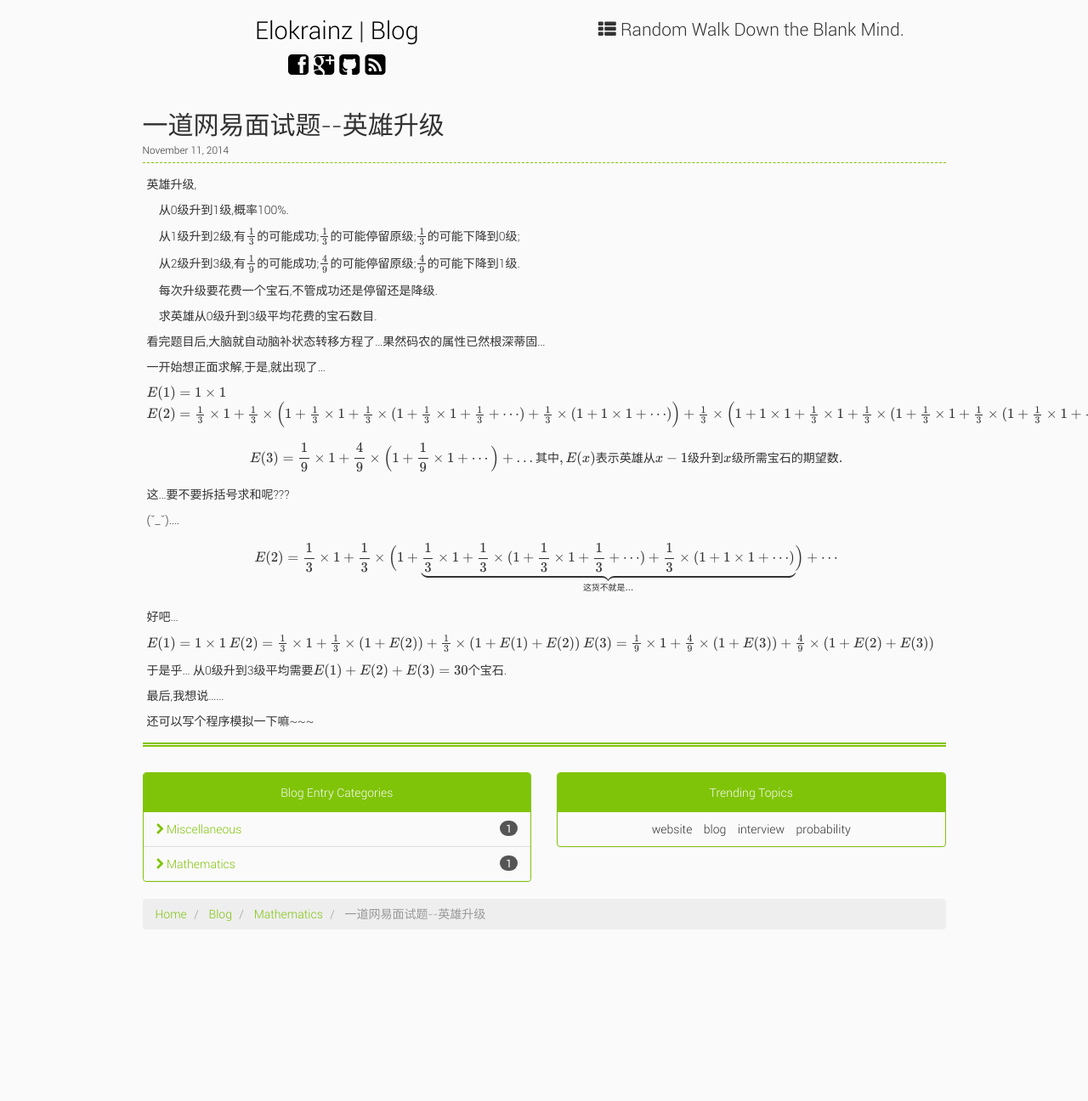
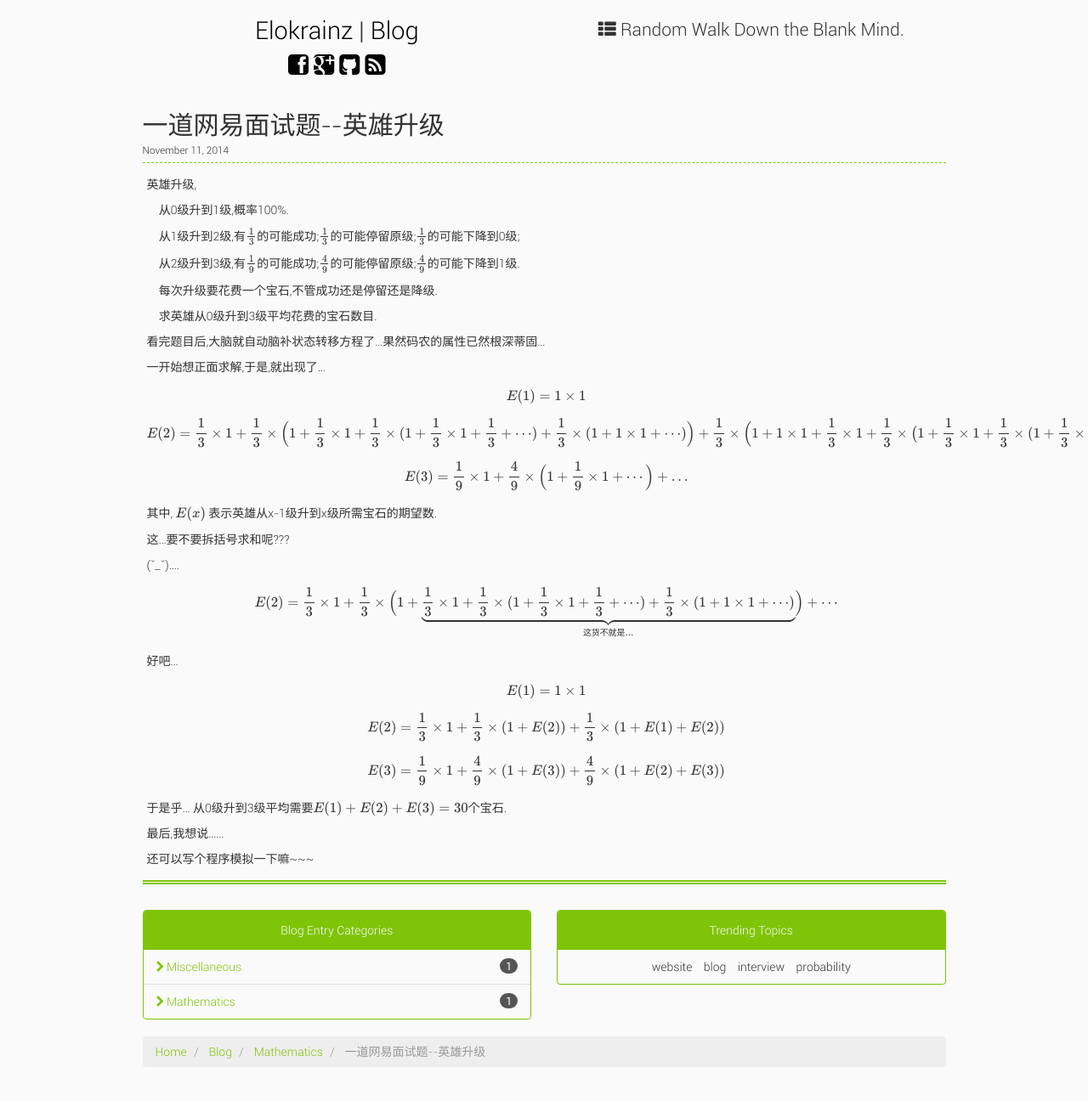
Before and after one commit to elokrainz/elokrainz.github.io, a Jekyll site: the page built from _posts/2014-11-11-Netease-Interview-Hero-Promotion.md, in a window 1280 px wide. Shown: the whole page at 85% size. Built offline with Jekyll 4.4.1, drawn with Linux system fonts in a browser that asks for light colours; formulas are drawn with MathJax 3; comment, search, counter and statistics services are not loaded; before the commit the page ends 1134 px from its top, so only the background shows below that.

Commit message:
interview-hero-promot

```diff
--- a/_posts/2014-11-11-Netease-Interview-Hero-Promotion.md
+++ b/_posts/2014-11-11-Netease-Interview-Hero-Promotion.md
@@ -31,16 +31,17 @@ excerpt: "英雄升级,
 $$
 E(1) = 1 \times 1
 $$
+
 $$
 E(2) = \frac{1}{3} \times 1 + \frac{1}{3} \times \Big( 1 + \frac{1}{3} \times 1 + \frac{1}{3} \times ( 1 + \frac{1}{3} \times 1 + \frac{1}{3} + \cdots ) + \frac{1}{3} \times ( 1 + 1 \times 1 + \cdots) \Big)
-       + \frac{1}{3} \times \Big( 1 + 1 \times 1 + \frac{1}{3} \times 1 + \frac{1}{3} \times ( 1 + \frac{1}{3} \times 1 + \frac{1}{3} \times ( 1 + \frac{1}{3} \times 1 + \frac{1}{3} + \cdots ))\Big)
+       + \frac{1}{3} \times \Big( 1 + 1 \times 1 + \frac{1}{3} \times 1 + \frac{1}{3} \times \big( 1 + \frac{1}{3} \times 1 + \frac{1}{3} \times ( 1 + \frac{1}{3} \times 1 + \frac{1}{3} + \cdots )\big)\Big)
 $$
 
 $$
 E(3) =  \frac{1}{9} \times 1 +  \frac{4}{9} \times \Big( 1 + \frac{1}{9} \times 1 +  \cdots\Big) + \ldots
+$$
 
-其中, E(x) 表示英雄从x-1级升到x级所需宝石的期望数.
-$$
+其中, $$E(x)$$ 表示英雄从x-1级升到x级所需宝石的期望数.
 
 这...要不要拆括号求和呢???
 
@@ -55,9 +56,11 @@ $$
 $$
 E(1) = 1 \times 1
 $$
+
 $$
 E(2) = \frac{1}{3} \times 1 + \frac{1}{3} \times ( 1 + E(2) ) +  \frac{1}{3} \times ( 1 + E(1) + E(2) )
 $$
+
 $$
 E(3) = \frac{1}{9} \times 1 + \frac{4}{9} \times ( 1 + E(3) ) +  \frac{4}{9} \times ( 1 + E(2) + E(3) )
 $$
```
